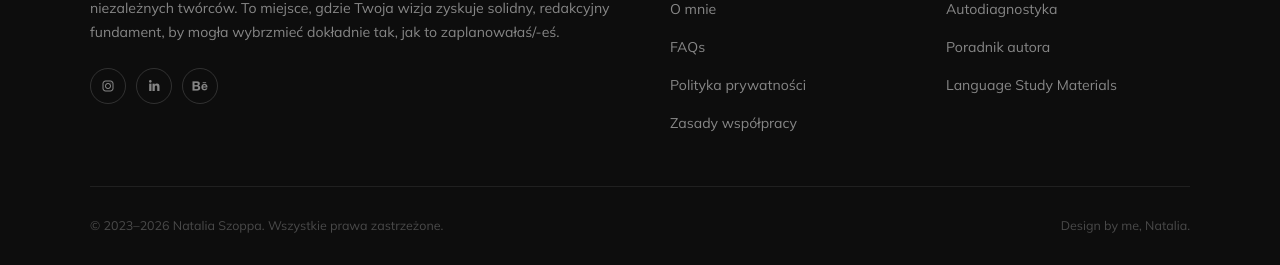
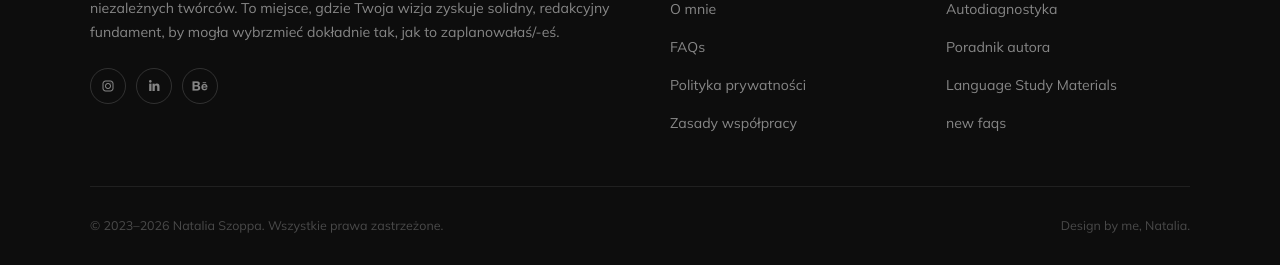
Before and after one commit to Bonnie00726/nataliaszoppa, a Jekyll site: the page built from index.html, in a window 1280 px wide and 900 px high, scrolled down 10899 px. Shown: the part 632-897 px from the top of the window. Built offline with Jekyll 4.4.1, drawn with Linux system fonts in a browser that asks for light colours.

Commit message:
Update footer.html

```diff
--- a/_includes/footer.html
+++ b/_includes/footer.html
@@ -34,6 +34,8 @@
                         <li><a href="{{ site.baseurl }}/arkusz diagnostyczny.html">Autodiagnostyka</a></li>
                         <li><a href="{{ site.baseurl }}/Poradnik autora.html">Poradnik autora</a></li>
                           <li><a href="https://languagestudymaterials.blog/">Language Study Materials</a></li>
+                          <li><a href="{{ site.baseurl }}/FAQS new.html">new faqs</a></li>
+
 
                     </ul>
                 </div>
```
